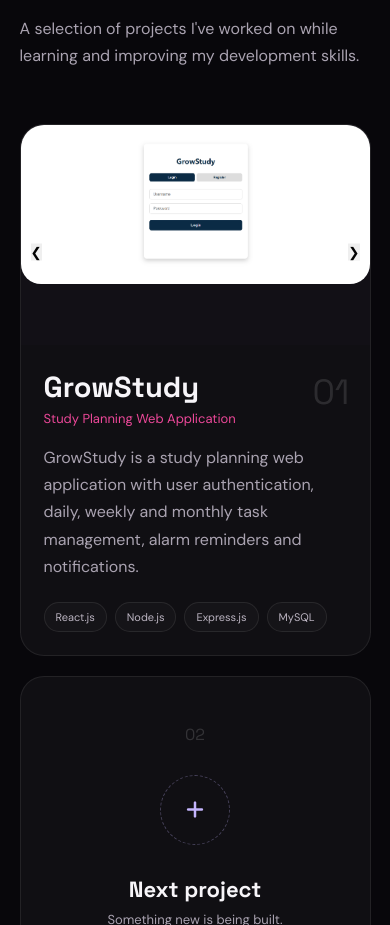
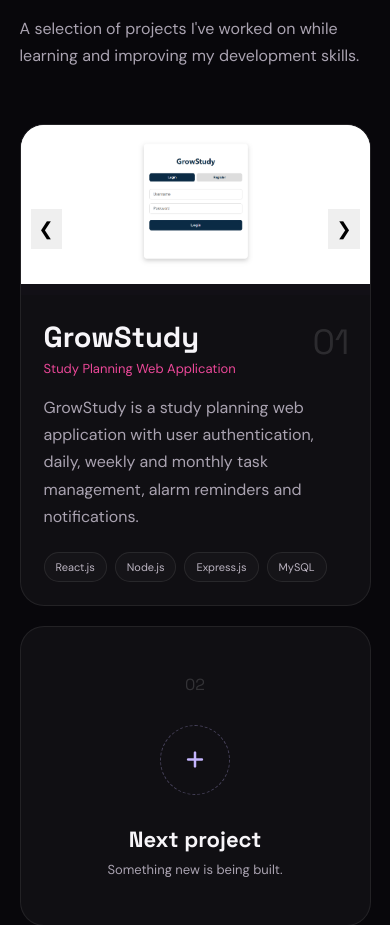
Before and after one commit to soundaryaavadhoot/soundarya-portfolio, a plain HTML site: page index.html in a window 390 px wide. Shown: the part 5211-6136 px from the top of the page. Drawn offline with nearby package versions, Linux system fonts and the light colour scheme.

Commit message:
Update style.css

```diff
--- a/style.css
+++ b/style.css
@@ -1519,7 +1519,7 @@ img {
 .slider {
     position: relative;
     overflow: hidden;
-    border-radius: 20px;
+    /* border-radius: 20px; */
 }
 
 .slide {
@@ -2501,3 +2501,25 @@ footer p {
     }
 
 }
+
+@media (max-width: 768px) {
+
+    .project-image {
+        height: 170px;
+    }
+
+    .slide {
+        width: 100%;
+        height: 100%;
+        object-fit: contain; /* instead of cover */
+        background: #fff;
+    }
+
+
+
+    .prev,
+    .next {
+        font-size: 18px;
+        padding: 8px;
+    }
+}
```
